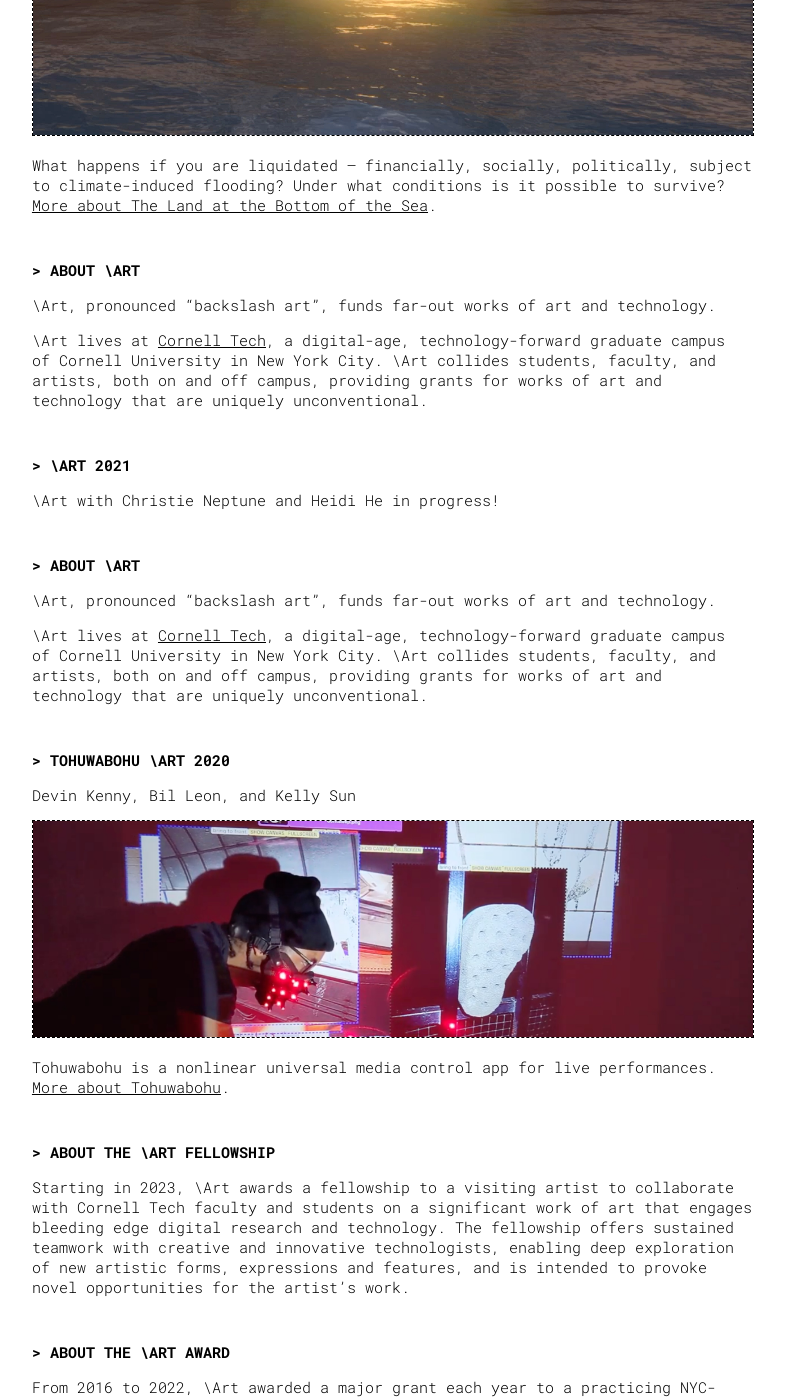
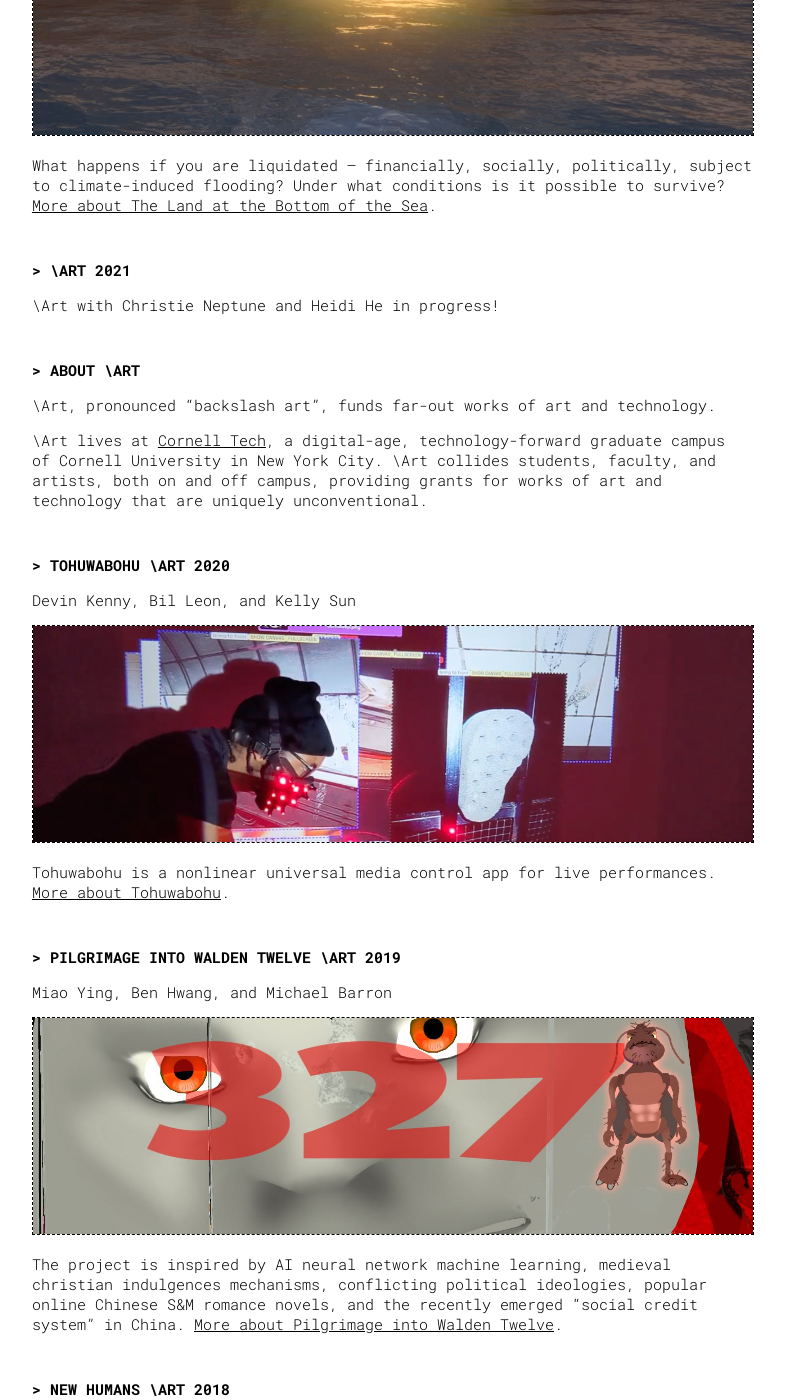
Before and after one commit to backslashart/backslashart.org, a Jekyll site: the page built from index.md, in a window 1280 px wide and 1400 px high, scrolled down 633 px. Shown: the whole window, without its empty margins (248-1033 px from the left). Built offline with Jekyll 4.4.1, drawn with Linux system fonts in a browser that asks for light colours; some of the changed text lies outside the part shown.

Commit message:
Fixing interleaving

```diff
--- a/index.md
+++ b/index.md
@@ -4,7 +4,6 @@ description: Pronounced “backslash art”, \Art supports bleeding edge technol
 ---
 
 {% assign a = 0 %}
-{% assign ip = 0 %}
 
 {% assign awards = site.awards | sort:"year" | reverse %}
 {% for award in awards %}
@@ -19,7 +18,6 @@ description: Pronounced “backslash art”, \Art supports bleeding edge technol
 {% endif %}
 
 {% if award.is-complete %}
-{% assign c = a | minus: ip %}
 
 ## > [{{ award.art-title | upcase }} \ART {{ award.year }}]( {{ award.url }} )
 
@@ -29,12 +27,11 @@ description: Pronounced “backslash art”, \Art supports bleeding edge technol
 {{ award.description }} <a href="{{ award.url }}">More about {{ award.art-title }}</a>.
 
 {% else %}
-{% assign ip = ip | plus: 1 %}
 ## > \ART {{ award.year }}
 \Art with {{ authors }} in progress!
 {% endif %}
 
-{% if c == 0 %}
+{% if a == 2 %}
 
 ## > <a name="about"></a>ABOUT \ART
 
@@ -43,7 +40,7 @@ description: Pronounced “backslash art”, \Art supports bleeding edge technol
 \Art lives at [Cornell Tech](http://tech.cornell.edu/){:target="\_blank"}, a digital-age, technology-forward graduate campus of Cornell University in New York City. \Art collides students, faculty, and artists, both on and off campus, providing grants for works of art and technology that are uniquely unconventional.
 {% endif %}
 
-{% if c == 1 %}
+{% if c == 4 %}
 
 ## > <a name="award"></a>ABOUT THE \ART FELLOWSHIP
 
```
